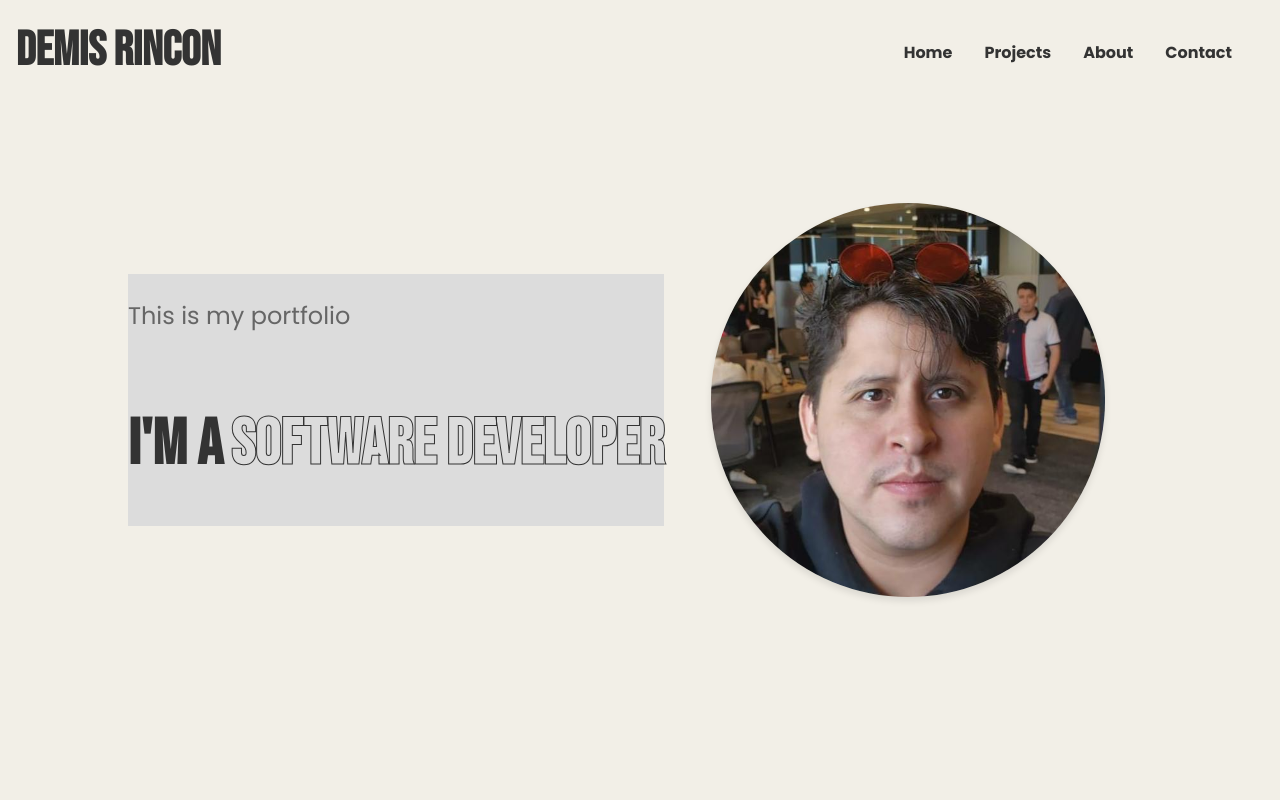
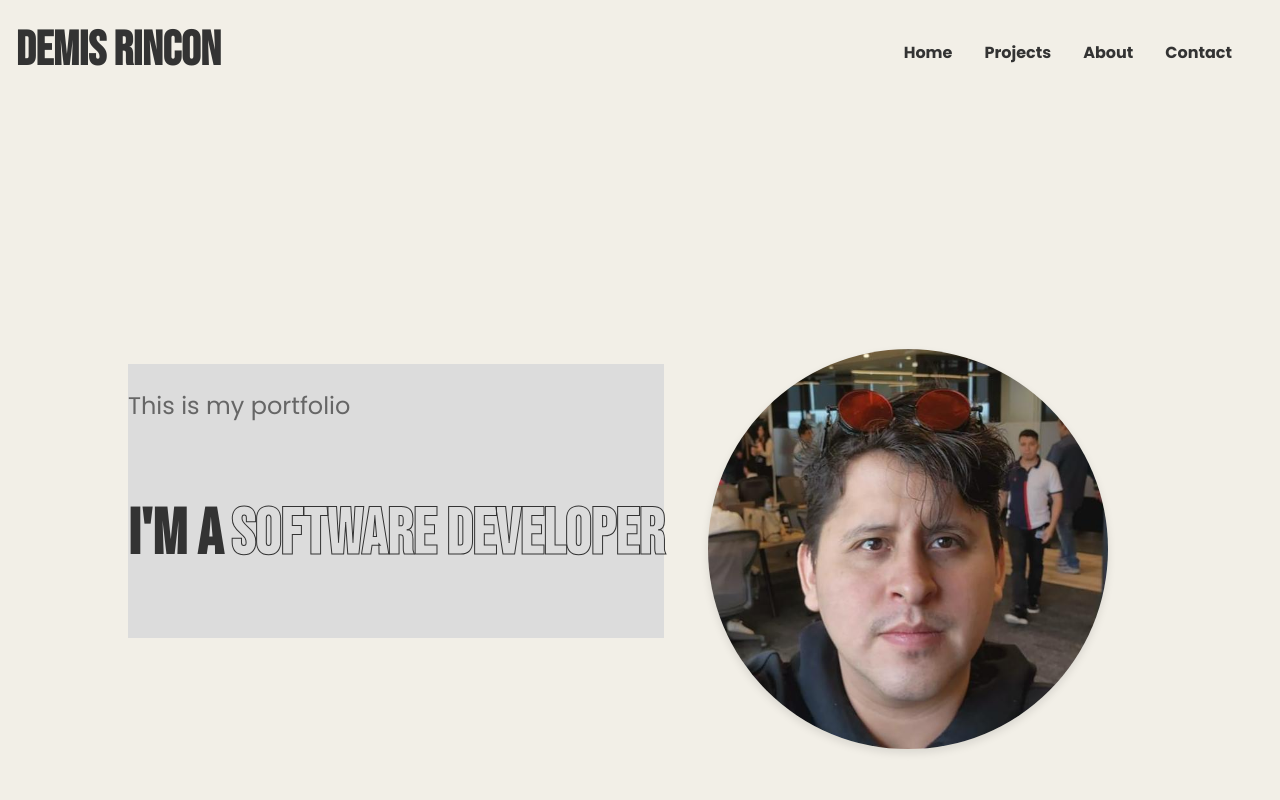
Before and after one commit to DemisRincon/portfolio, a Next.js app: page / in a window 1280 px wide. Shown: the top 800 px of the page. Built offline with nearby package versions, Linux system fonts and the light colour scheme.

Commit message:
correct parallax

```diff
--- a/app/loading.tsx
+++ b/app/loading.tsx
@@ -9,7 +9,7 @@ const SpinnerContainer = styled.div`
   justify-content: center;
   align-items: center;
   height: 100vh;
-  position: absolute;
+  /* position: absolute; */
   top: 0;
   left: 0;
   width: 100%;
--- a/app/page.tsx
+++ b/app/page.tsx
@@ -2,6 +2,7 @@
 import WrapperFadeIn from "@/components/Motion/WrapperFadeIn";
 import ParallaxWrapper from "@/components/Motion/WrapperParallax";
 import { PageContainer } from "@/components/styled";
+import withClientValidation from "@/library/hoc/ClientComponent";
 import useIsMobile from "@/library/hooks/useIsMobile";
 import { AnimatePresence, motion } from "motion/react";
 import { useEffect, useRef, useState } from "react";
@@ -60,7 +61,7 @@ const Heading = styled.h1<{ $color?: string }>`
     padding-top: 30px;
     &:after {
       content: "";
-      position: absolute;
+      /* position: absolute; */
       bottom: -2.3rem;
       left: 0;
       width: 100%;
@@ -69,7 +70,7 @@ const Heading = styled.h1<{ $color?: string }>`
     }
     &:before {
       content: " ";
-      position: absolute;
+      /* position: absolute; */
       bottom: 7rem;
       left: 0;
       width: 100%;
@@ -187,4 +188,4 @@ const Home = () => {
   );
 };
 
-export default Home;
+export default withClientValidation(Home);
--- a/components/MainLayout/FloatingMenu.tsx
+++ b/components/MainLayout/FloatingMenu.tsx
@@ -28,7 +28,7 @@ const NavItem = styled(motion.li)<{ $isActive?: boolean }>`
   }
 `;
 const FloatingMenuContainer = styled.div`
-  position: fixed;
+  /* position: fixed; */
   top: 0;
   right: 0;
   width: 100%;
--- a/components/MainLayout/Header.tsx
+++ b/components/MainLayout/Header.tsx
@@ -14,7 +14,7 @@ const Header: FC = () => (
 );
 
 const HeaderContainer = styled.header`
-  position: fixed;
+  /* position: fixed; */
   width: 100vw;
   display: flex;
   justify-content: space-between;
--- a/components/Motion/WrapperParallax.tsx
+++ b/components/Motion/WrapperParallax.tsx
@@ -39,17 +39,11 @@ const ParallaxWrapper: FC<ParallaxWrapperProps> = ({
   );
   const { scrollYProgress } = useScroll({
     target: givenRef ?? ref,
-
-    layoutEffect: false,
   });
   useMotionValueEvent(scrollYProgress, "change", (latest) => {
     console.log(latest);
   });
-  const scale = useTransform(
-    scrollYProgress,
-    [0, 0.3, 0.5, 0.8, 1],
-    [1, 0.8, 0.7, 0.6, 0.5]
-  );
+  const y = useTransform(scrollYProgress, [0, 1], [0, 400]);
 
   useEffect(() => {
     if (givenRef) {
@@ -60,7 +54,7 @@ const ParallaxWrapper: FC<ParallaxWrapperProps> = ({
   if (!newRef) return null;
   return (
     <Container className={className}>
-      <ParallaxDiv ref={newRef} style={{ scale }}>
+      <ParallaxDiv ref={newRef} style={{ y }}>
         {children}
       </ParallaxDiv>
     </Container>
```
